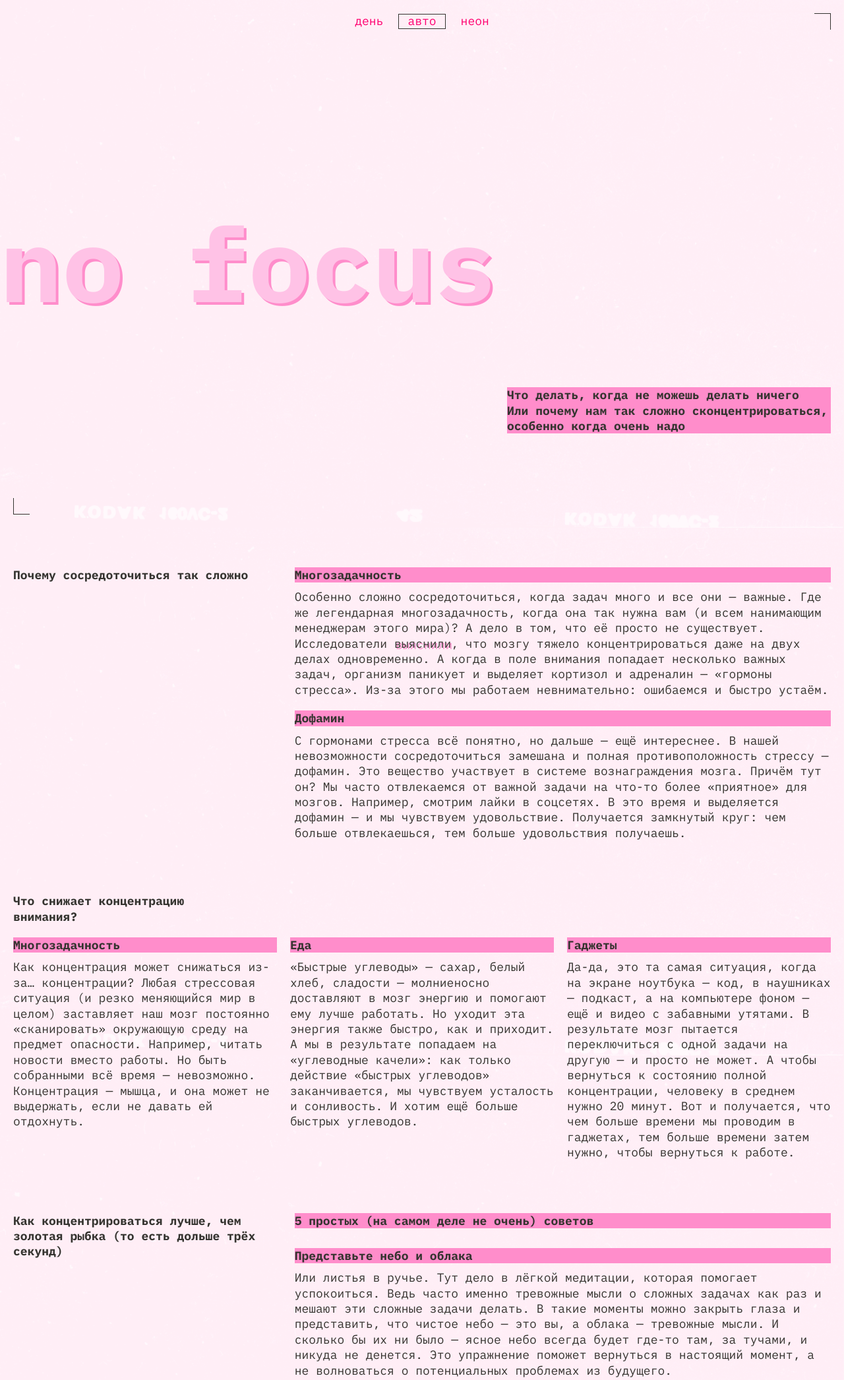
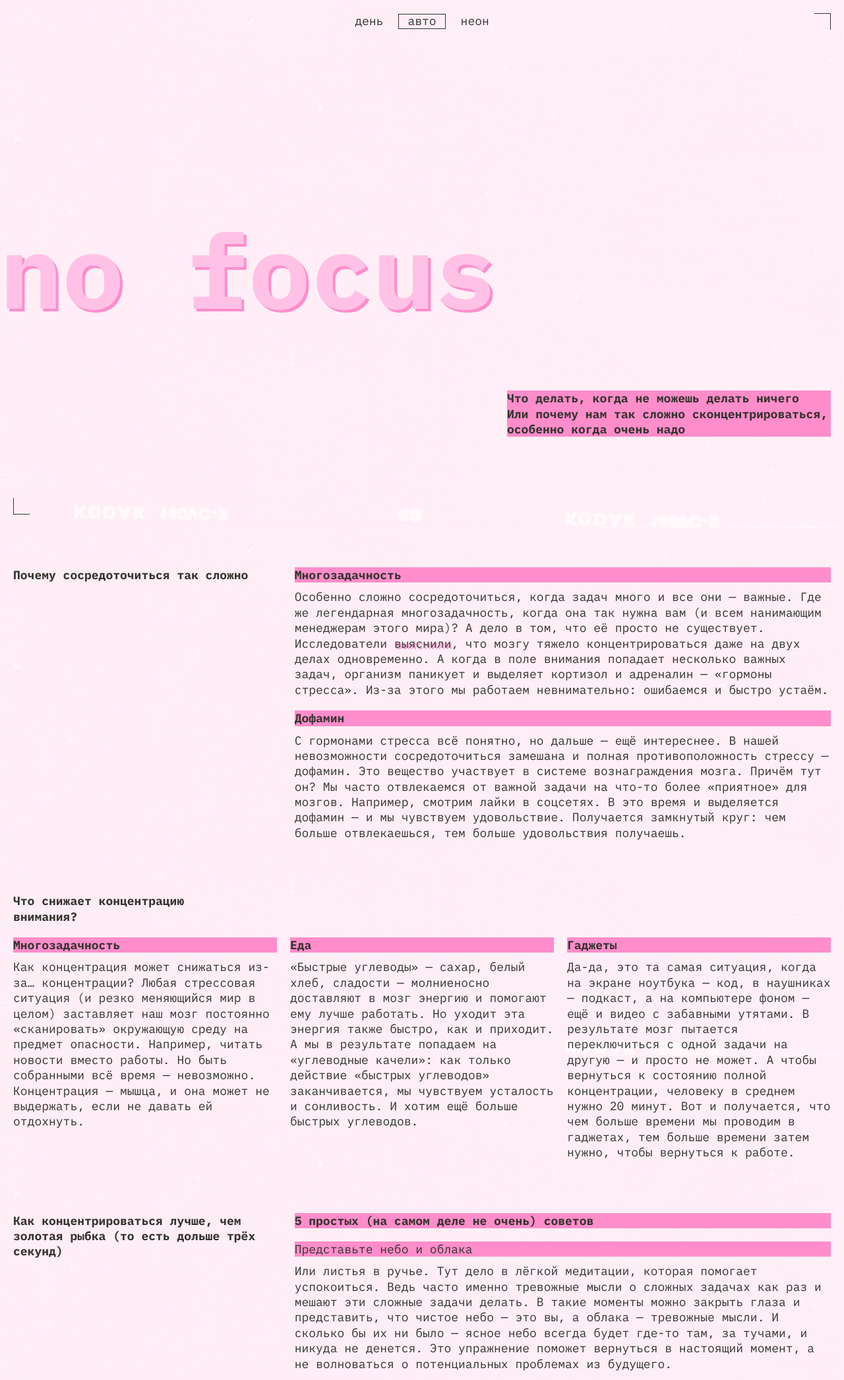
Before and after one commit to varvarank/slozhno-sosredotochitsya-ad, a plain HTML site: page index.html in a window 1280 px wide. Shown: the top 2092 px of the page at 66% size. Drawn offline with Linux system fonts and the light colour scheme; files whose address does not match are found by name.

Commit message:
update style

```diff
--- a/styles/style.css
+++ b/styles/style.css
@@ -87,7 +87,7 @@
   line-height: 1;
   text-transform: lowercase;
   cursor: pointer;
-  color: var(--button-color);
+  color: var(--decorated-zone-color);
 }
 
 .header__theme-menu-button:hover {
@@ -113,6 +113,7 @@
   text-shadow: 4px 4px 0 var(--title-shadow-color);
   line-height: 0.825;
   font-weight: var(--heading-font-weight);
+  margin-block-start: 20px;
 }
 
 .header__text {
@@ -156,21 +157,19 @@
   font-size: inherit;
   color: var(--article-title-color);
   background-color: var(--accent-color);
-  font-weight: var(--heading-font-weight);
 }
 
 .article__text {
   line-height: 1.3;
 }
 
-/* Исправляем начертание для секции how */
 .section-how .article__title {
   font-weight: var(--base-font-weight);
 }
 
 .section-how .article:first-child .article__title:first-child {
   font-weight: var(--heading-font-weight);
-  margin-bottom: 20px;
+  margin-bottom: 10px;
 }
 
 .article__link {
@@ -226,12 +225,6 @@
 .title-decor {
   color: var(--article-title-color);
   background-color: var(--accent-color);
-  font-weight: var(--heading-font-weight);
-}
-
-/* Убираем дублирующиеся стили */
-.article__title.title-decor {
-  font-weight: var(--heading-font-weight);
 }
 
 @media (width >= 768px) {
```
Also changed, not shown: 1 other file.
